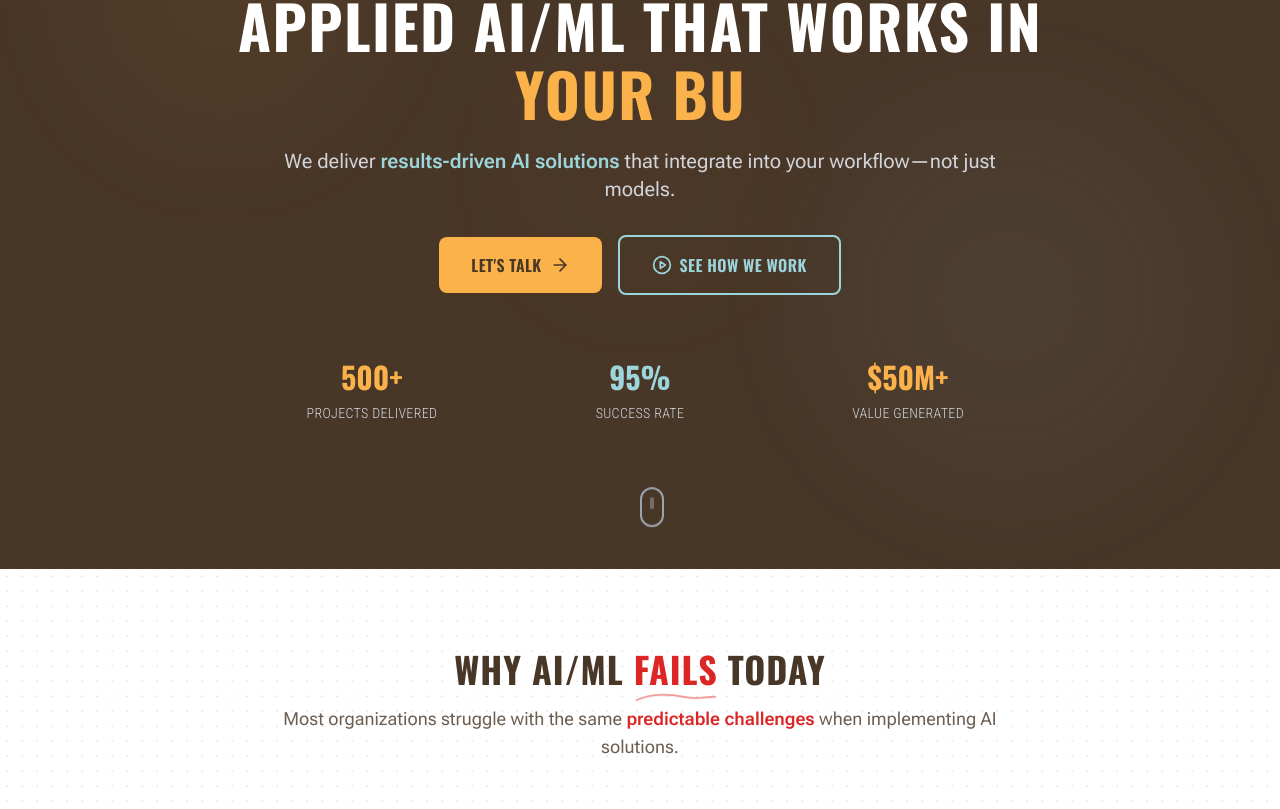
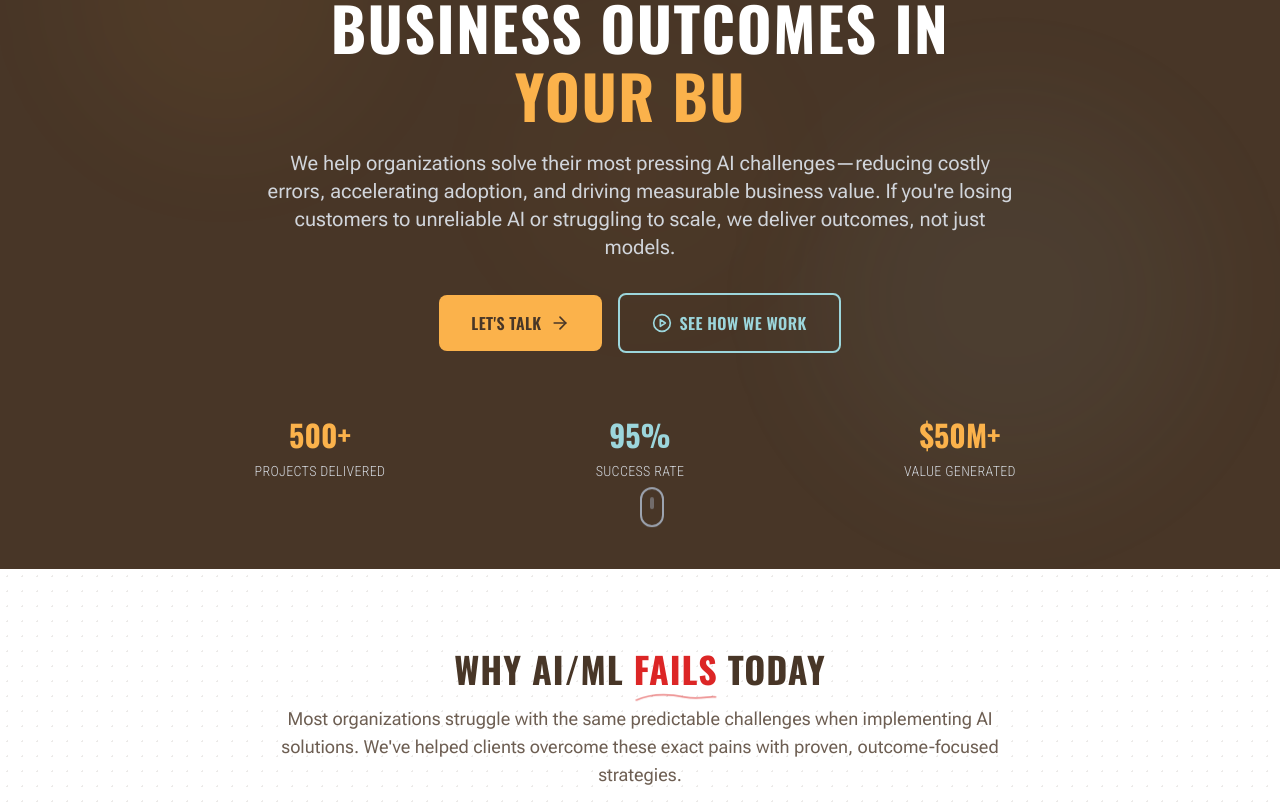
Before and after one commit to Solab5/AppliedAI, a React (Vite) app: page / in a window 1280 px wide. Shown: the part 231-1040 px from the top of the page. Built offline with nearby package versions, Linux system fonts and the light colour scheme.

Commit message:
improve context to be more result oriented

```diff
--- a/src/components/CaseStudies.tsx
+++ b/src/components/CaseStudies.tsx
@@ -104,11 +104,7 @@ const CaseStudies = () => {
             CASE STUDIES
           </h2>
           <p className="text-base md:text-lg font-roboto-flex text-brand-brown/80 max-w-3xl mx-auto mb-8">
-            Real-world{' '}
-            <span className="text-brand-orange font-semibold hover:text-brand-blue transition-colors cursor-default">
-              success stories
-            </span>{' '}
-            demonstrating the impact of our AI/ML solutions.
+            Real-world success stories demonstrating the impact of our AI/ML solutions. We regularly share actionable insights and best practices to help organizations succeed with AI.
           </p>
 
           {/* Filter Buttons */}
--- a/src/components/Contact.tsx
+++ b/src/components/Contact.tsx
@@ -24,11 +24,7 @@ const Contact = () => {
             LET'S START YOUR AI JOURNEY
           </h2>
           <p className="text-base md:text-lg font-roboto-flex text-brand-brown/80 max-w-3xl mx-auto">
-            Ready to{' '}
-            <span className="text-brand-orange font-semibold hover:text-brand-blue transition-colors cursor-default">
-              transform your business
-            </span>{' '}
-            with AI? Let's discuss your challenges and opportunities.
+            Ready to transform your business with AI? In our discovery call, we'll ask the right questions to uncover your real goals, success criteria, and the value we can deliver together.
           </p>
         </div>
 
--- a/src/components/Hero.tsx
+++ b/src/components/Hero.tsx
@@ -50,7 +50,7 @@ const Hero = () => {
       {/* Content */}
       <div className="relative z-10 text-center px-4 sm:px-6 lg:px-8 max-w-5xl mx-auto mt-8 md:mt-0">
         <h1 className="text-4xl sm:text-5xl md:text-6xl lg:text-6xl font-oswald font-bold text-white mb-4 md:mb-6 leading-tight opacity-0 transform translate-y-8 animate-[fadeInUp_1s_ease-out_0.2s_forwards] uppercase tracking-wide">
-          APPLIED AI/ML THAT WORKS IN{' '}
+          APPLIED AI/ML THAT DELIVERS BUSINESS OUTCOMES IN
           <span className="text-brand-orange relative block mt-1 md:mt-2">
             <span className="typewriter-container">
               {typewriterText}
@@ -60,11 +60,7 @@ const Hero = () => {
         </h1>
 
         <p className="text-base sm:text-lg md:text-xl font-roboto-flex text-gray-300 mb-6 md:mb-8 max-w-3xl mx-auto opacity-0 transform translate-y-8 animate-[fadeInUp_1s_ease-out_0.4s_forwards] px-2">
-          We deliver{' '}
-          <span className="text-brand-blue font-semibold hover:text-brand-orange transition-colors cursor-default">
-            results-driven AI solutions
-          </span>{' '}
-          that integrate into your workflow—not just models.
+          We help organizations solve their most pressing AI challenges—reducing costly errors, accelerating adoption, and driving measurable business value. If you're losing customers to unreliable AI or struggling to scale, we deliver outcomes, not just models.
         </p>
 
         <div className="flex flex-col sm:flex-row gap-3 md:gap-4 justify-center items-center opacity-0 transform translate-y-8 animate-[fadeInUp_1s_ease-out_0.6s_forwards] px-4">
--- a/src/components/PainPoints.tsx
+++ b/src/components/PainPoints.tsx
@@ -89,11 +89,7 @@ const PainPoints = () => {
             TODAY
           </h2>
           <p className="text-base md:text-lg font-roboto-flex text-brand-brown/80 max-w-3xl mx-auto">
-            Most organizations struggle with the same{' '}
-            <span className="text-red-600 font-semibold hover:text-red-700 transition-colors cursor-default">
-              predictable challenges
-            </span>{' '}
-            when implementing AI solutions.
+            Most organizations struggle with the same predictable challenges when implementing AI solutions. We've helped clients overcome these exact pains with proven, outcome-focused strategies.
           </p>
         </div>
 
--- a/src/components/Services.tsx
+++ b/src/components/Services.tsx
@@ -106,11 +106,7 @@ const Services = () => {
             OUR SERVICES
           </h2>
           <p className="text-base md:text-lg font-roboto-flex text-brand-brown/80 max-w-3xl mx-auto">
-            Comprehensive AI/ML solutions designed to deliver{' '}
-            <span className="text-brand-orange font-semibold hover:text-brand-blue transition-colors cursor-default">
-              real business value
-            </span>
-            .
+            We partner with you to solve real business pain, not just deliver code. Our outcome-driven approach means you get measurable results, with engagement options from targeted solutions to full accountability.
           </p>
         </div>
 
```
